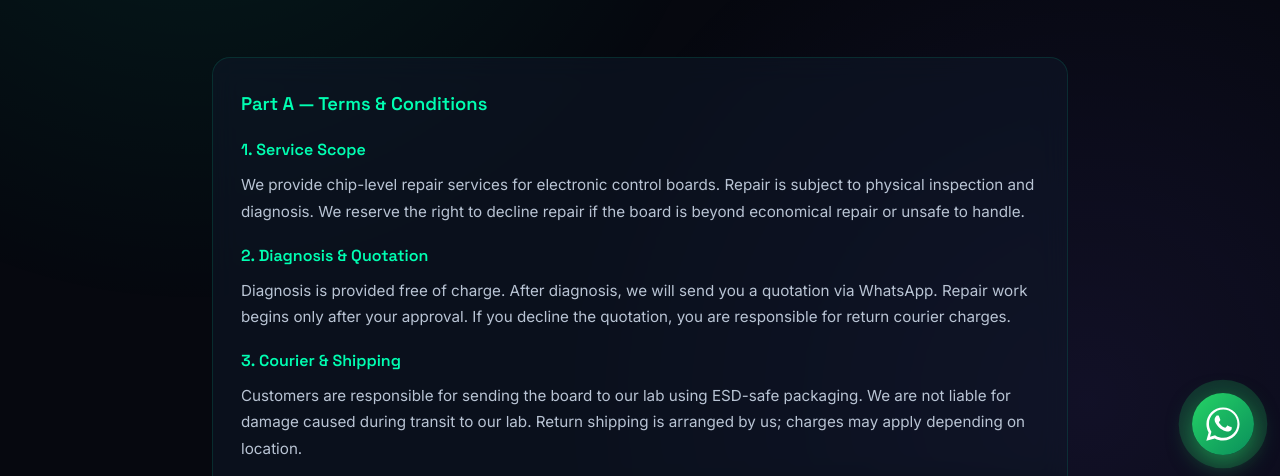
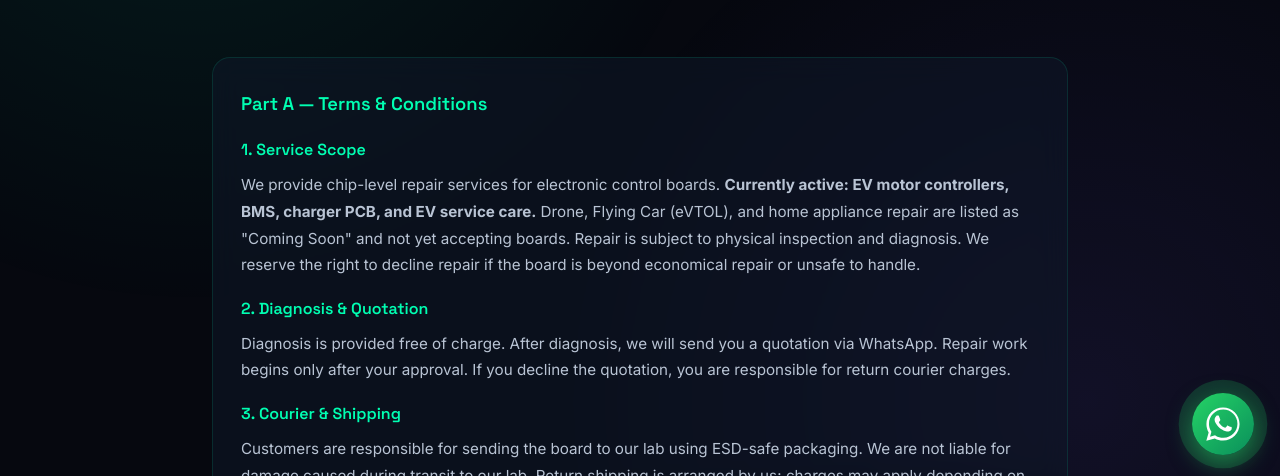
Before and after one commit to iamamaldas/circuitdra, a plain HTML site: page terms.html in a window 1280 px wide. Shown: the part 319-795 px from the top of the page. Drawn offline with Linux system fonts and the light colour scheme.

Commit message:
Revise terms and conditions for repair services
Updated terms to specify currently active repair services and added 'Coming Soon' items. Adjusted HTML formatting for consistency.

```diff
--- a/terms.html
+++ b/terms.html
@@ -149,7 +149,7 @@
     <div class="card">
       <h2>Part A — Terms & Conditions</h2>
       <h3>1. Service Scope</h3>
-      <p>We provide chip-level repair services for electronic control boards. Repair is subject to physical inspection and diagnosis. We reserve the right to decline repair if the board is beyond economical repair or unsafe to handle.</p>
+      <p>We provide chip-level repair services for electronic control boards. <strong>Currently active: EV motor controllers, BMS, charger PCB, and EV service care.</strong> Drone, Flying Car (eVTOL), and home appliance repair are listed as "Coming Soon" and not yet accepting boards. Repair is subject to physical inspection and diagnosis. We reserve the right to decline repair if the board is beyond economical repair or unsafe to handle.</p>
       <h3>2. Diagnosis & Quotation</h3>
       <p>Diagnosis is provided free of charge. After diagnosis, we will send you a quotation via WhatsApp. Repair work begins only after your approval. If you decline the quotation, you are responsible for return courier charges.</p>
       <h3>3. Courier & Shipping</h3>
```
